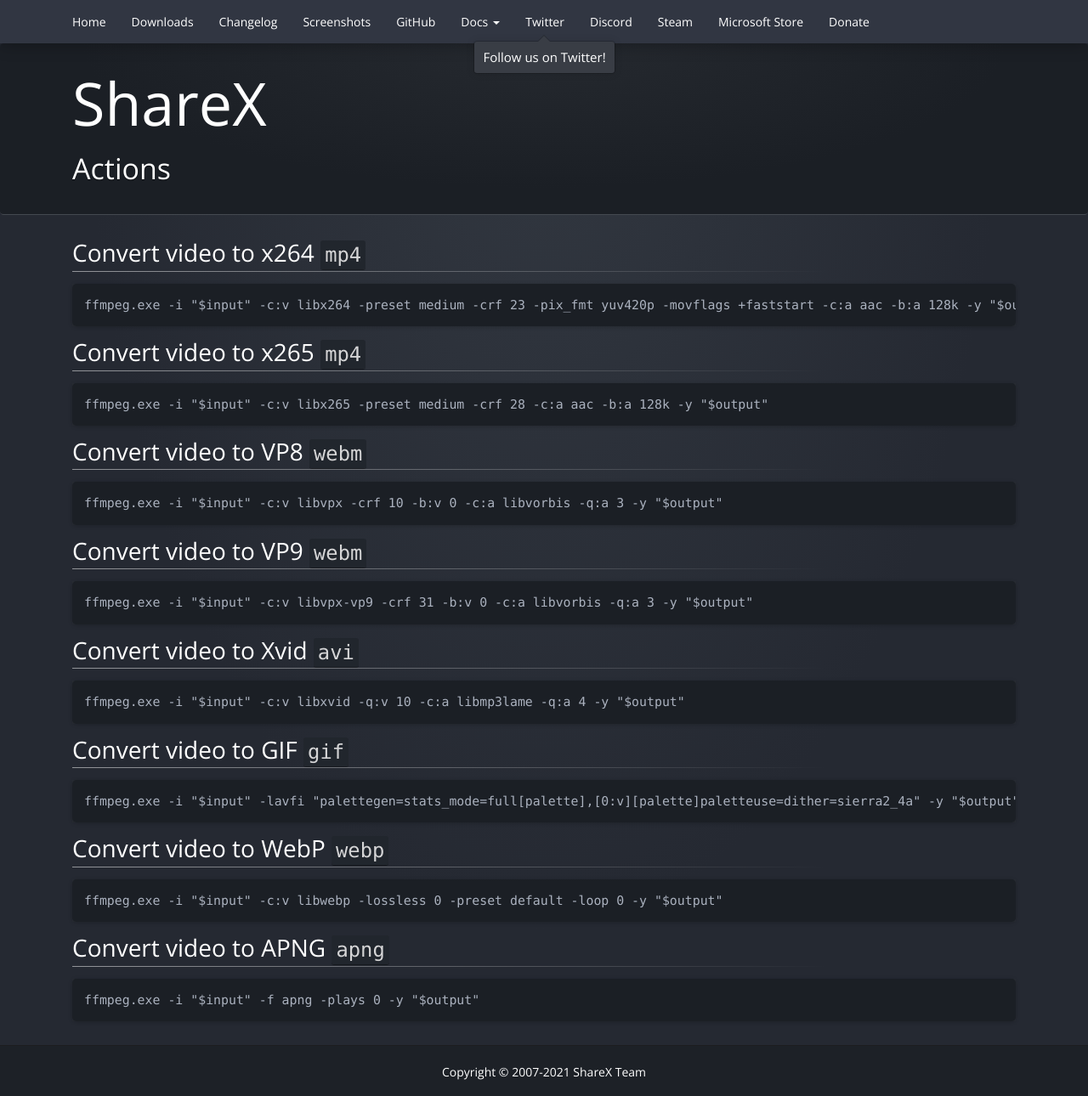
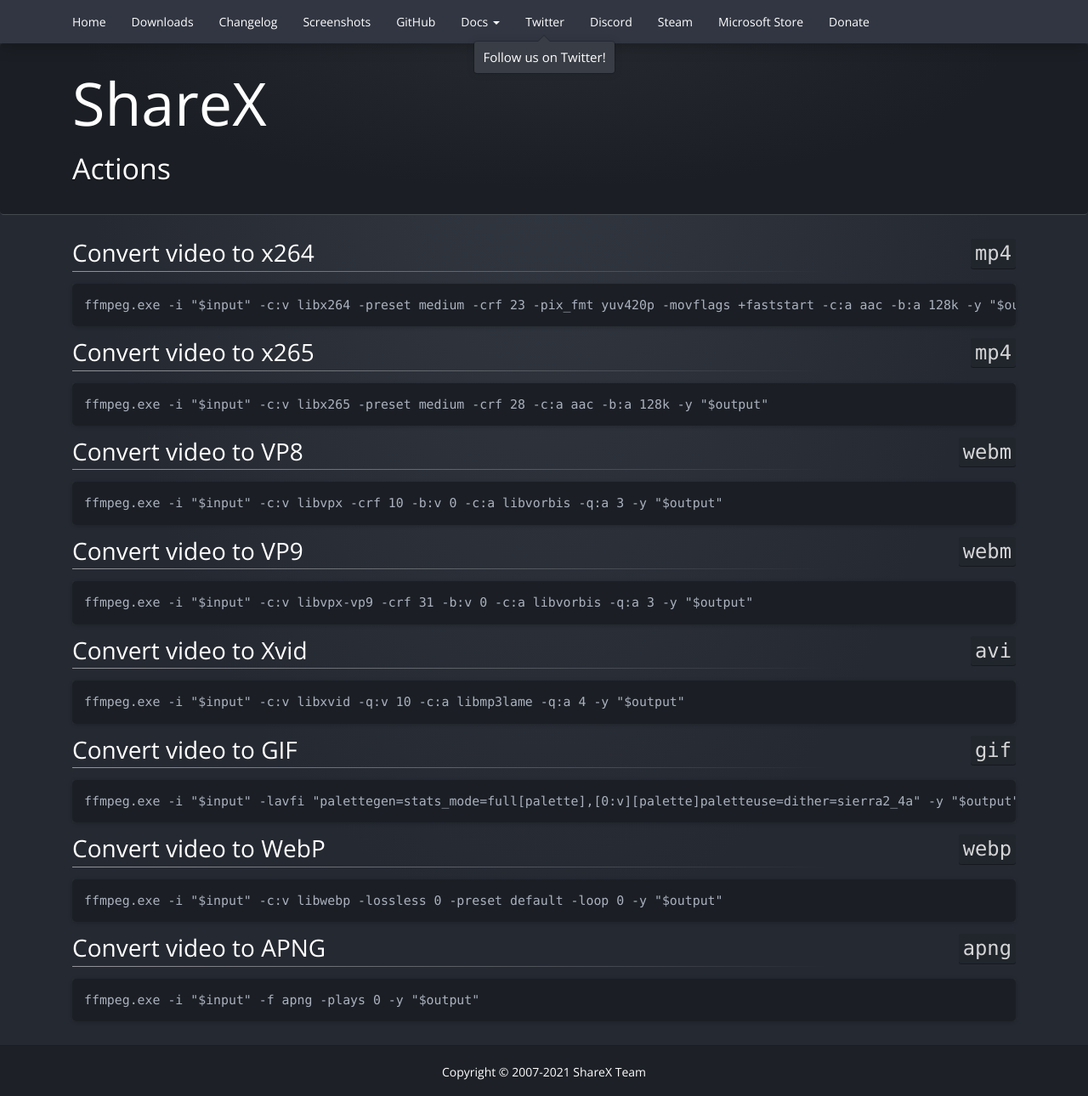
Before and after one commit to ShareX/sharex.github.io, a Jekyll site: the page built from actions/index.md, in a window 1280 px wide. Shown: the whole page at 85% size. Built offline with Jekyll 4.4.1, drawn with Linux system fonts in a browser that asks for light colours.

Commit message:
Right align extension

````diff
--- a/actions/index.md
+++ b/actions/index.md
@@ -4,7 +4,7 @@
 ---
 
 {% for action in site.data.actions %}
-## {{ action.name }}{% if action.extension %} `{{ action.extension }}`{% endif %}
+## {{ action.name }}{% if action.extension %} <code class="highlighter-rouge float-right">{{ action.extension }}</code>{% endif %}
 
 ```
 {{ action.filename }} {{ action.arguments }}
````
